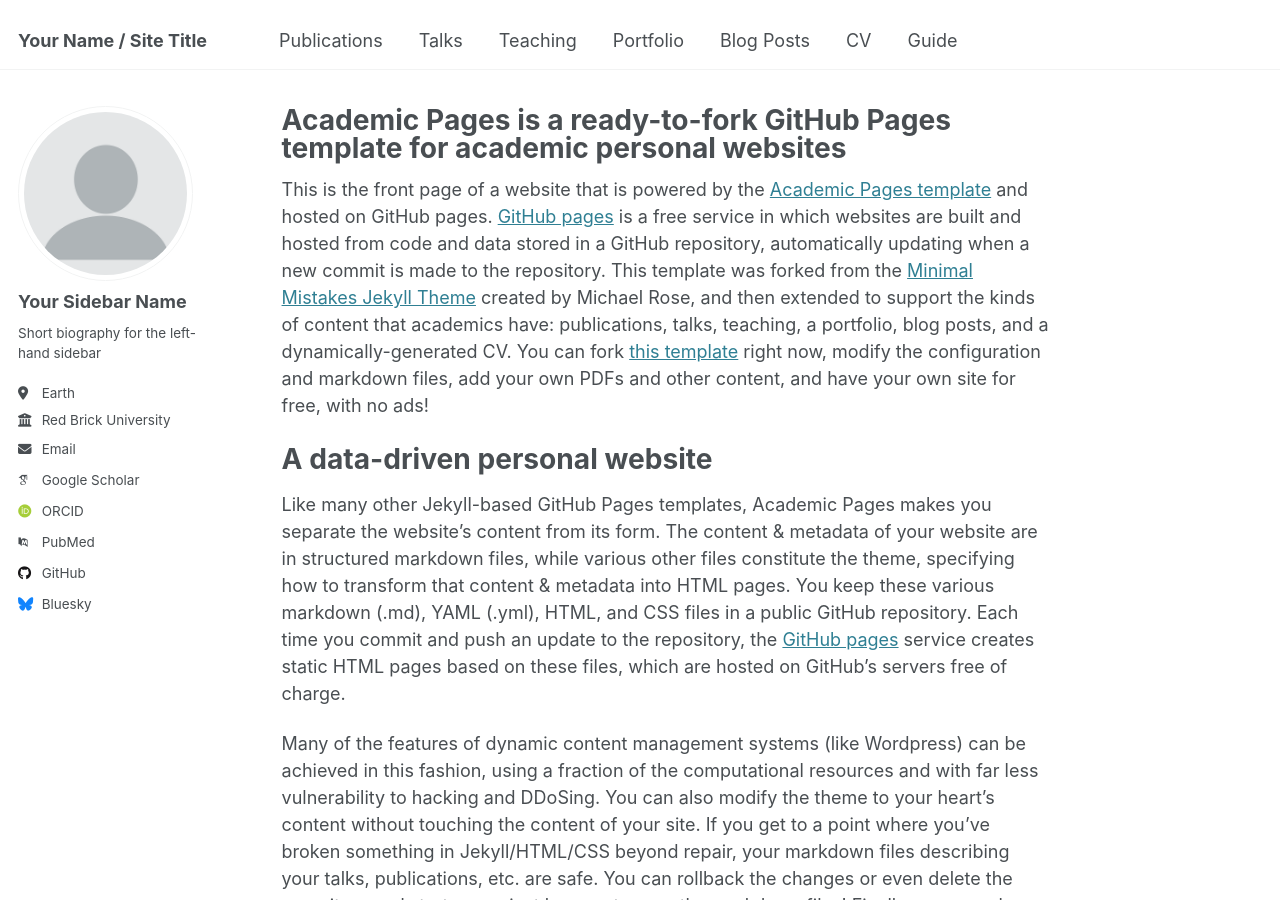
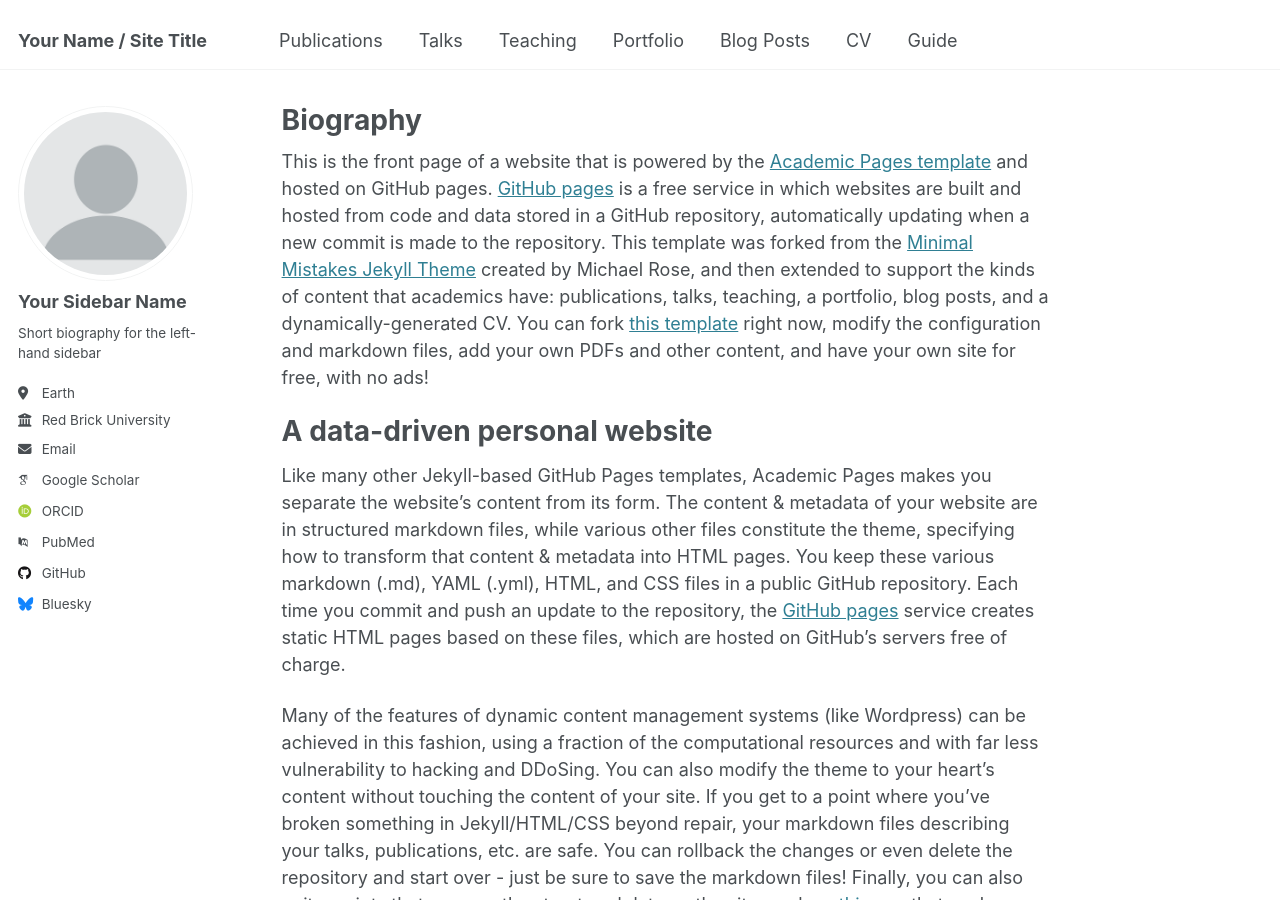
Before and after one commit to aypjf/aypjf.github.io, a Jekyll site: the page built from _pages/about.md, in a window 1280 px wide and 900 px high. Built offline with Jekyll 4.4.1, drawn with Linux system fonts in a browser that asks for light colours; some web fonts are replaced.

Commit message:
Update about.md

```diff
--- a/_pages/about.md
+++ b/_pages/about.md
@@ -1,6 +1,6 @@
 ---
 permalink: /
-title: "Academic Pages is a ready-to-fork GitHub Pages template for academic personal websites"
+title: "Biography"
 author_profile: true
 redirect_from:
   - /about/
```
